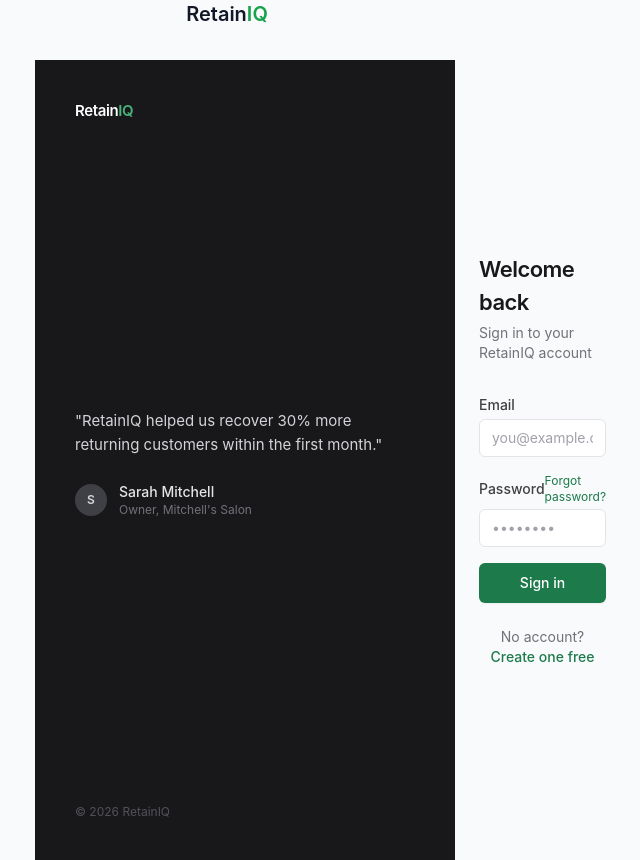
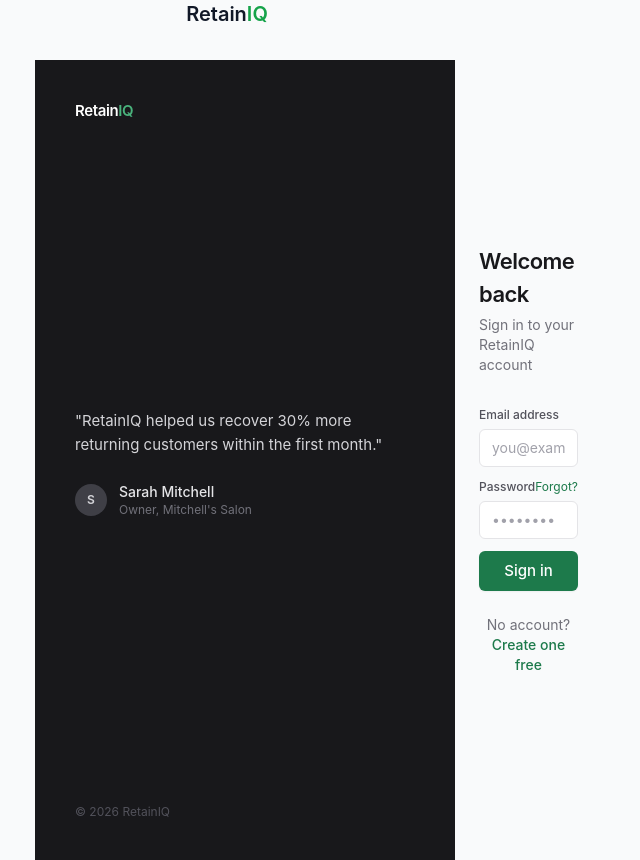
Before and after one commit to alexandresafernandes-png/RetainIQ, a Next.js app in the folder Verce/retain-iq/: page /login in a window 1280 px wide. Shown: the whole page, without its empty margins (413-1053 px from the left). Built offline with nearby package versions, Linux system fonts and the light colour scheme.

Commit message:
Update LoginForm.tsx

```diff
--- a/Verce/retain-iq/src/app/(auth)/login/LoginForm.tsx
+++ b/Verce/retain-iq/src/app/(auth)/login/LoginForm.tsx
@@ -31,11 +31,9 @@
   }
 
   return (
-    <form onSubmit={handleSubmit} className="space-y-4">
+    <form onSubmit={handleSubmit} className="space-y-3">
       <div>
-        <label className="block text-sm font-medium text-neutral-700 mb-1">
-          Email
-        </label>
+        <label className="label">Email address</label>
         <input
           type="email"
           required
@@ -48,15 +46,10 @@
       </div>
 
       <div>
-        <div className="flex items-center justify-between mb-1">
-          <label className="block text-sm font-medium text-neutral-700">
-            Password
-          </label>
-          <Link
-            href="/contact"
-            className="text-xs text-brand-600 hover:underline"
-          >
-            Forgot password?
+        <div className="flex items-center justify-between mb-1.5">
+          <label className="label mb-0">Password</label>
+          <Link href="/contact" className="text-xs text-brand-600 hover:text-brand-700 transition-colors">
+            Forgot?
           </Link>
         </div>
         <input
@@ -71,17 +64,23 @@
       </div>
 
       {error && (
-        <div className="bg-red-50 border border-red-200 text-red-700 text-sm px-4 py-3 rounded-lg">
+        <div className="flex items-start gap-2 bg-red-50 border border-red-200 text-red-700 text-sm px-3 py-2.5 rounded-[var(--radius-sm)]">
+          <svg className="shrink-0 mt-0.5" width="14" height="14" viewBox="0 0 24 24" fill="none" stroke="currentColor" strokeWidth="2">
+            <circle cx="12" cy="12" r="10"/><line x1="12" y1="8" x2="12" y2="12"/><line x1="12" y1="16" x2="12.01" y2="16"/>
+          </svg>
           {error}
         </div>
       )}
 
-      <button
-        type="submit"
-        disabled={loading}
-        className="btn-primary w-full py-2.5 mt-1"
-      >
-        {loading ? "Signing in…" : "Sign in"}
+      <button type="submit" disabled={loading} className="btn-primary btn-lg w-full mt-1">
+        {loading ? (
+          <span className="flex items-center gap-2">
+            <svg className="animate-spin" width="14" height="14" viewBox="0 0 24 24" fill="none" stroke="currentColor" strokeWidth="2">
+              <path d="M21 12a9 9 0 1 1-6.219-8.56"/>
+            </svg>
+            Signing in…
+          </span>
+        ) : "Sign in"}
       </button>
     </form>
   );
```
